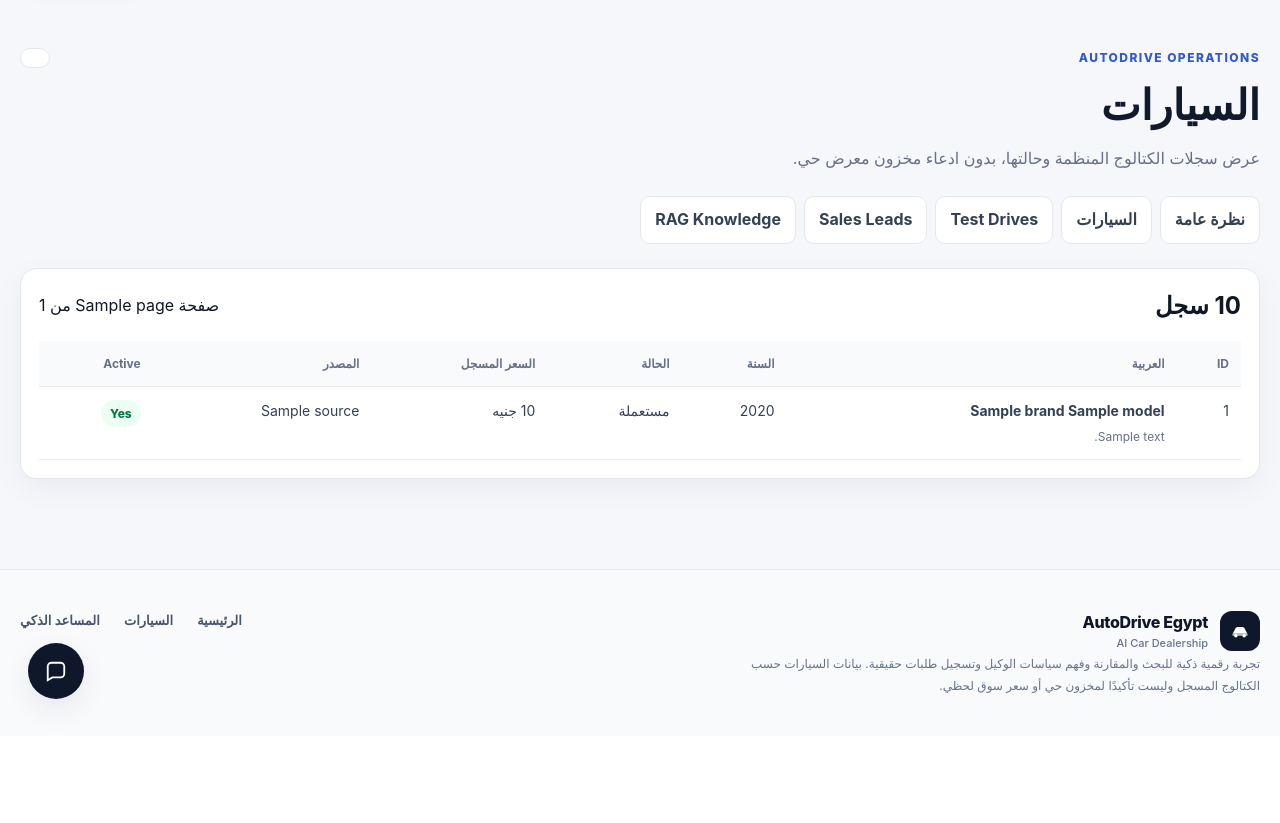
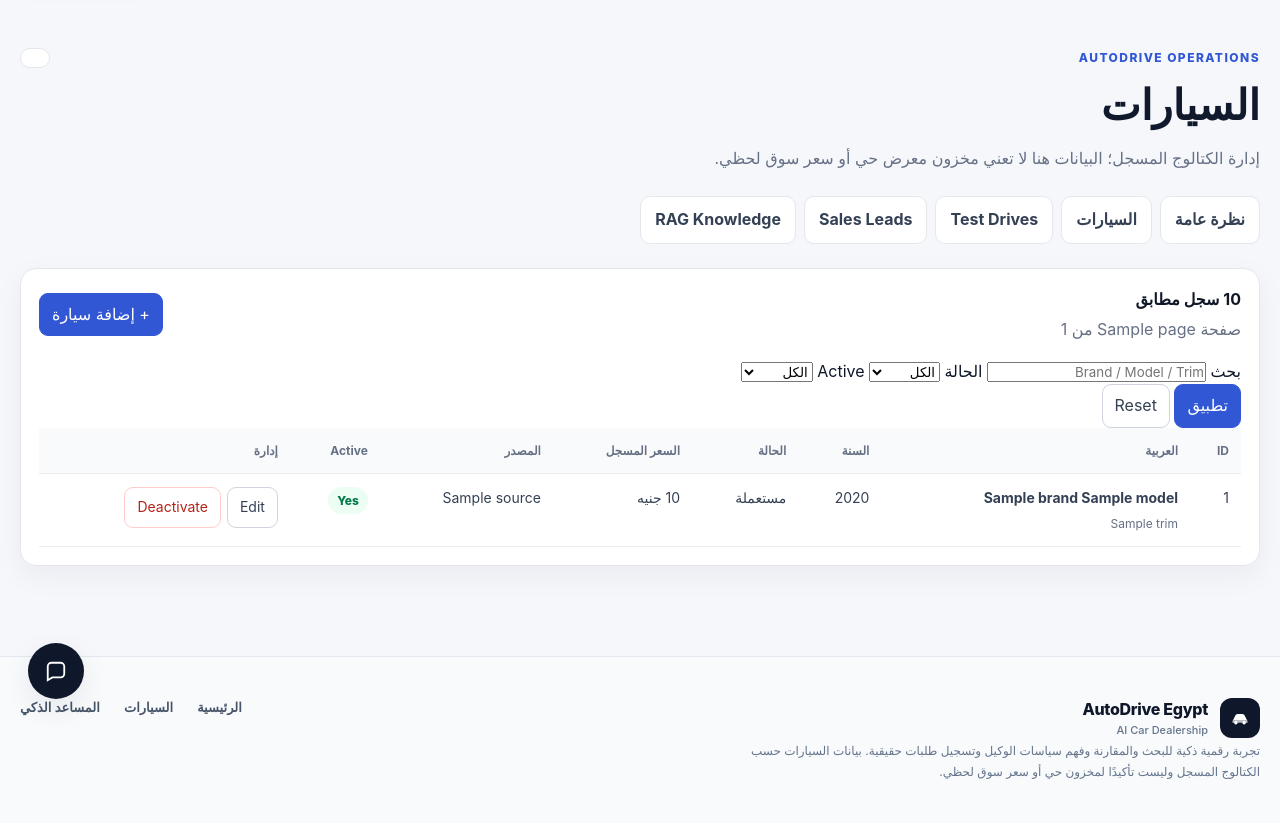
Before and after one commit to momen320230161-hub/ai-car-dealership-agent, a Flask app: template app/templates/admin/cars.html in a window 1280 px wide. Shown: the part 73-896 px from the top of the page. Before the commit the page ends 786 px from the top, so only its background shows below. Run offline with Flask 3, Linux system fonts and the light colour scheme; the template is opened without the code that fills it: most values are stand-ins (such as "Sample title", 1, 10 or a date in 2020); parts of the project's set-up code (start-up, migrations or seed data) failed here and were passed over; some web fonts are replaced.

Commit message:
feat(admin): add car filters and actions [skip ci]

```diff
--- a/app/templates/admin/cars.html
+++ b/app/templates/admin/cars.html
@@ -1,34 +1,92 @@
 {% extends "admin/base.html" %}
 
 {% block admin_title %}السيارات{% endblock %}
-{% block admin_subtitle %}عرض سجلات الكتالوج المنظمة وحالتها، بدون ادعاء مخزون معرض حي.{% endblock %}
+{% block admin_subtitle %}إدارة الكتالوج المسجل؛ البيانات هنا لا تعني مخزون معرض حي أو سعر سوق لحظي.{% endblock %}
 
 {% block admin_content %}
 <section class="admin-panel">
-  <div class="panel-heading">
-    <h2>{{ page.total }} سجل</h2>
-    <span>صفحة {{ page.page }} من {{ page.total_pages }}</span>
+  <div class="admin-toolbar">
+    <div>
+      <strong>{{ page.total }} سجل مطابق</strong>
+      <span>صفحة {{ page.page }} من {{ page.total_pages }}</span>
+    </div>
+    <a class="admin-button primary" href="{{ url_for('site.admin.car_new') }}">+ إضافة سيارة</a>
   </div>
+
+  <form class="admin-filter-form" method="GET" action="{{ url_for('site.admin.cars') }}">
+    <label>
+      <span>بحث</span>
+      <input type="search" name="q" value="{{ filters.q }}" placeholder="Brand / Model / Trim">
+    </label>
+    <label>
+      <span>الحالة</span>
+      <select name="condition">
+        <option value="" {{ 'selected' if not filters.condition else '' }}>الكل</option>
+        <option value="new" {{ 'selected' if filters.condition == 'new' else '' }}>جديدة</option>
+        <option value="used" {{ 'selected' if filters.condition == 'used' else '' }}>مستعملة</option>
+      </select>
+    </label>
+    <label>
+      <span>Active</span>
+      <select name="active">
+        <option value="all" {{ 'selected' if filters.active == 'all' else '' }}>الكل</option>
+        <option value="active" {{ 'selected' if filters.active == 'active' else '' }}>Active</option>
+        <option value="inactive" {{ 'selected' if filters.active == 'inactive' else '' }}>Inactive</option>
+      </select>
+    </label>
+    <div class="admin-filter-actions">
+      <button class="admin-button primary" type="submit">تطبيق</button>
+      <a class="admin-button" href="{{ url_for('site.admin.cars') }}">Reset</a>
+    </div>
+  </form>
+
   <div class="table-wrap">
     <table class="admin-table">
-      <thead><tr><th>ID</th><th>العربية</th><th>السنة</th><th>الحالة</th><th>السعر المسجل</th><th>المصدر</th><th>Active</th></tr></thead>
+      <thead>
+        <tr>
+          <th>ID</th><th>العربية</th><th>السنة</th><th>الحالة</th><th>السعر المسجل</th>
+          <th>المصدر</th><th>Active</th><th>إدارة</th>
+        </tr>
+      </thead>
       <tbody>
       {% for car in page.items %}
         <tr>
           <td>{{ car.id }}</td>
-          <td><strong>{{ car.brand }} {{ car.model }}</strong><small>{{ car.body_type or '—' }}</small></td>
+          <td><strong>{{ car.brand }} {{ car.model }}</strong><small>{{ car.trim or car.body_type or '—' }}</small></td>
           <td>{{ car.year }}</td>
           <td>{{ 'جديدة' if car.condition == 'new' else 'مستعملة' }}</td>
           <td>{{ '{:,.0f}'.format(car.price_egp) }} جنيه</td>
           <td>{{ car.source }}</td>
           <td><span class="status-pill {{ 'ok' if car.active else 'muted' }}">{{ 'Yes' if car.active else 'No' }}</span></td>
+          <td>
+            <div class="admin-actions-row">
+              <a class="admin-button" href="{{ url_for('site.admin.car_edit', car_id=car.id) }}">Edit</a>
+              {% if car.active %}
+              <form method="POST" action="{{ url_for('site.admin.car_deactivate', car_id=car.id) }}">
+                <input type="hidden" name="csrf_token" value="{{ admin_csrf_token }}">
+                <button class="admin-button danger-button" type="submit">Deactivate</button>
+              </form>
+              {% endif %}
+            </div>
+          </td>
         </tr>
       {% else %}
-        <tr><td colspan="7" class="empty-state">لا توجد سيارات مسجلة.</td></tr>
+        <tr><td colspan="8" class="empty-state">لا توجد سيارات مطابقة للفلاتر الحالية.</td></tr>
       {% endfor %}
       </tbody>
     </table>
   </div>
-  {% include "admin/pagination.html" %}
+
+  {% if page.total_pages > 1 %}
+  <nav class="admin-pagination" aria-label="التنقل بين صفحات السيارات">
+    {% if page.page > 1 %}
+      <a href="{{ url_for('site.admin.cars', page=page.page - 1, q=filters.q, condition=filters.condition, active=filters.active) }}">السابق</a>
+    {% endif %}
+    <span>صفحة {{ page.page }} من {{ page.total_pages }}</span>
+    {% if page.page < page.total_pages %}
+      <a href="{{ url_for('site.admin.cars', page=page.page + 1, q=filters.q, condition=filters.condition, active=filters.active) }}">التالي</a>
+    {% endif %}
+  </nav>
+  {% endif %}
 </section>
 {% endblock %}
```
